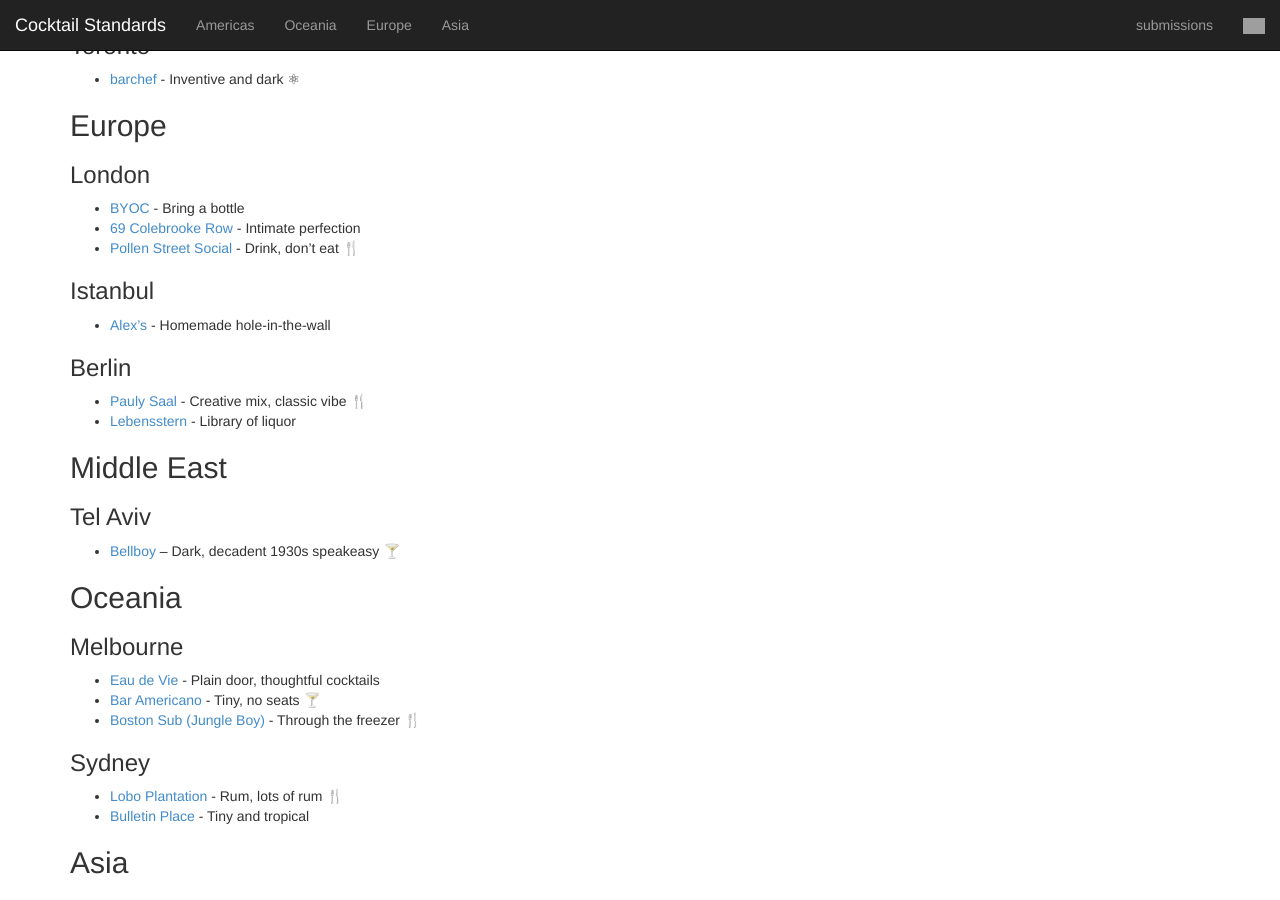
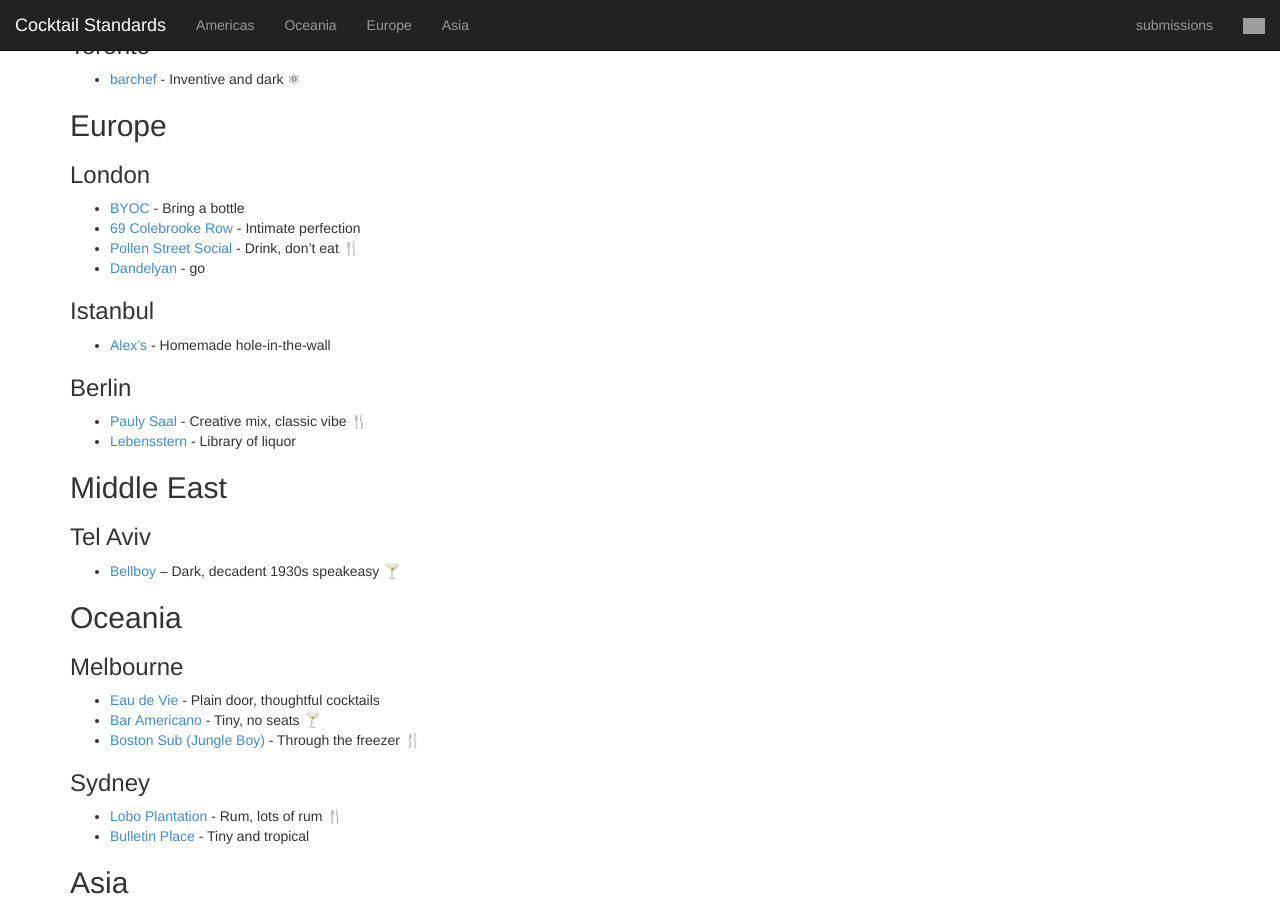
Before and after one commit to CocktailStandards/CocktailStandards.github.io, a Jekyll site: the page built from index.md, in a window 1280 px wide and 900 px high, scrolled down 712 px. Built offline with Jekyll 4.4.1, drawn with Linux system fonts in a browser that asks for light colours; grey boxes are pictures that could not be loaded.

Commit message:
Update index.md

```diff
--- a/index.md
+++ b/index.md
@@ -48,6 +48,7 @@ _While you're in town, pick up excellent cocktail supplies at [The Boston Shaker
 * [BYOC](http://www.byoc.co.uk) - Bring a bottle
 * [69 Colebrooke Row](http://69colebrookerow.com) - Intimate perfection
 * [Pollen Street Social](http://www.pollenstreetsocial.com/social-bar/social-bar/) - Drink, don't eat 🍴
+* [Dandelyan](https://www.dandelyanbar.com) - go
 
 ### Istanbul
 
```
